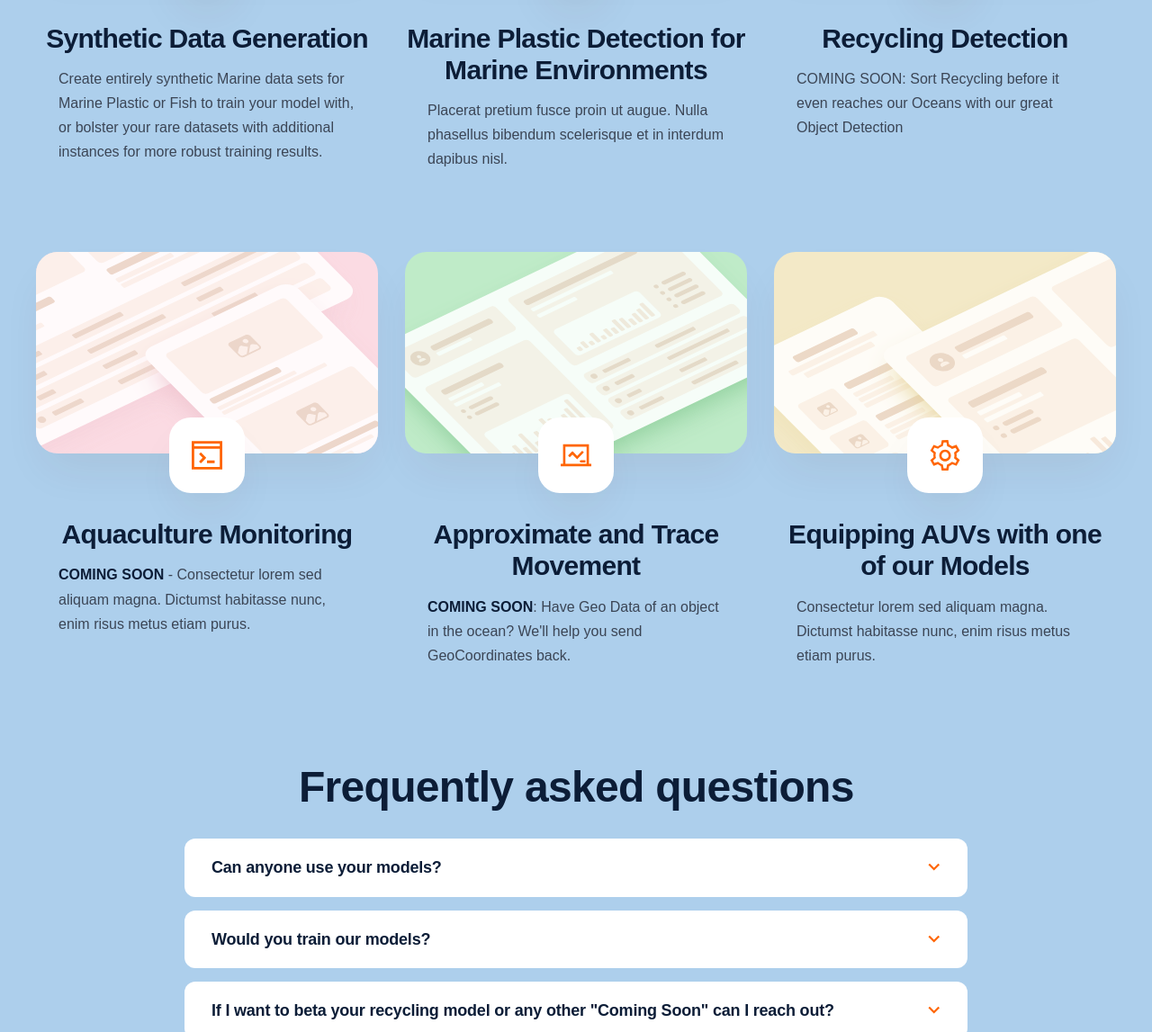
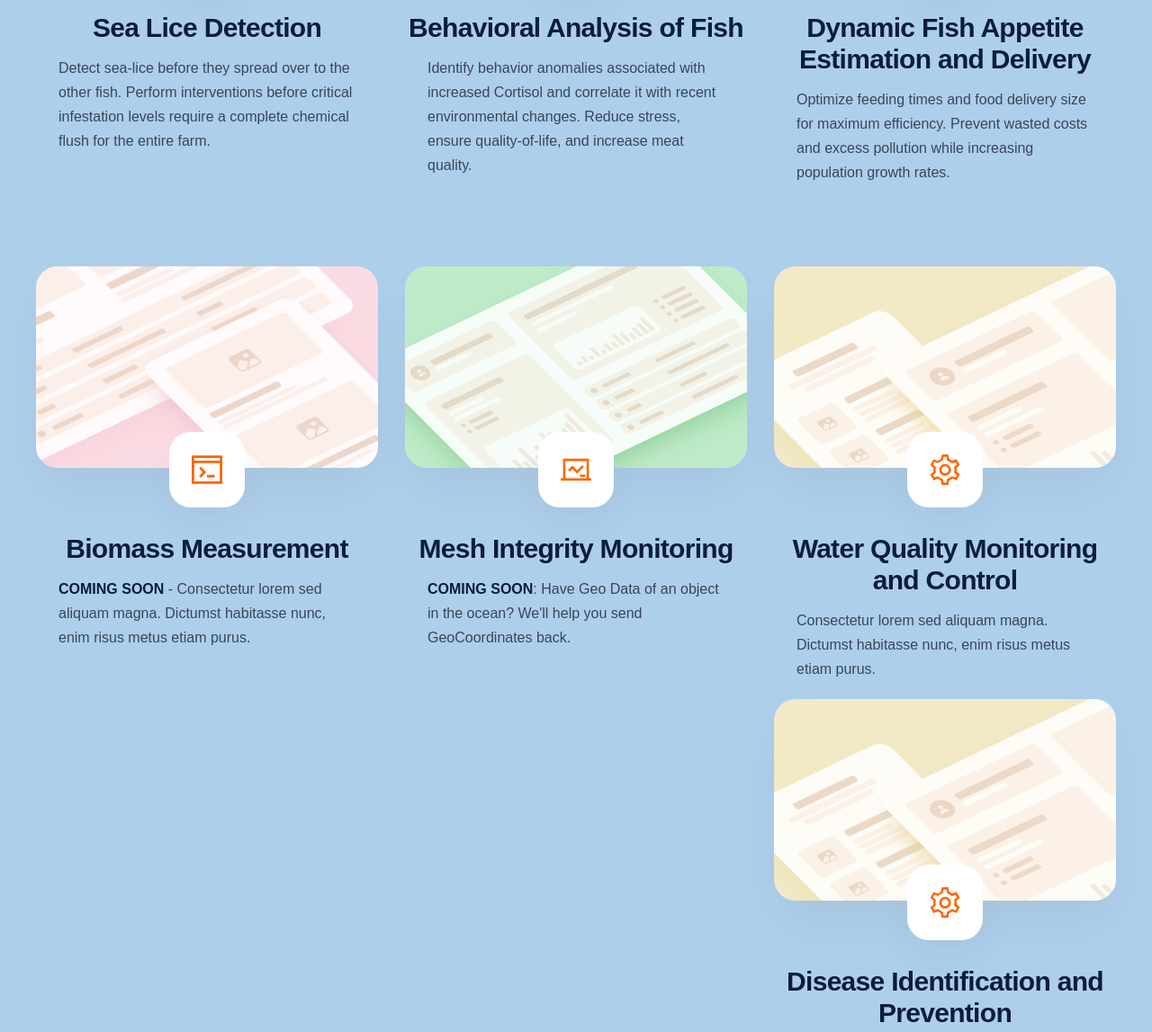
Before and after one commit to gautamtata/Aquanaut.ai, a plain HTML site: page features.html in a window 1280 px wide. Shown: the part 689-1836 px from the top of the page at 90% size. Drawn offline with nearby package versions, Linux system fonts and the light colour scheme; a script that the page names is missing.

Commit message:
initial pivot ideas

```diff
--- a/features.html
+++ b/features.html
@@ -3,7 +3,7 @@
 <html data-wf-page="60d6aaf26a8499ccbf3c88b6" data-wf-site="60d6aaf26a84992b513c88af">
 <head>
   <meta charset="utf-8">
-  <title>Features - Hyperion - Webflow HTML website template</title>
+  <title>aquanaut.ai - Nourishing humanity and the ocean</title>
   <meta content="Hyperion Webflow template highly suitable for creating websites for startups, apps, softwares, SaaS and technology business." name="description">
   <meta content="Features - Hyperion - Webflow HTML website template" property="og:title">
   <meta content="Hyperion Webflow template highly suitable for creating websites for startups, apps, softwares, SaaS and technology business." property="og:description">
@@ -51,8 +51,8 @@
   <div class="section-hero single-page">
     <div class="content">
       <div class="block-hero">
-        <h1 data-w-id="Heading 2" style="opacity:0;-webkit-transform:translate3d(0, 30px, 0) scale3d(1, 1, 1) rotateX(0) rotateY(0) rotateZ(0) skew(0, 0);-moz-transform:translate3d(0, 30px, 0) scale3d(1, 1, 1) rotateX(0) rotateY(0) rotateZ(0) skew(0, 0);-ms-transform:translate3d(0, 30px, 0) scale3d(1, 1, 1) rotateX(0) rotateY(0) rotateZ(0) skew(0, 0);transform:translate3d(0, 30px, 0) scale3d(1, 1, 1) rotateX(0) rotateY(0) rotateZ(0) skew(0, 0)" class="heading-hero">Aquanaut can provide the<span class="text-accent">features</span> you need</h1>
-        <p data-w-id="Paragraph 2" style="opacity:0;-webkit-transform:translate3d(0, 30px, 0) scale3d(1, 1, 1) rotateX(0) rotateY(0) rotateZ(0) skew(0, 0);-moz-transform:translate3d(0, 30px, 0) scale3d(1, 1, 1) rotateX(0) rotateY(0) rotateZ(0) skew(0, 0);-ms-transform:translate3d(0, 30px, 0) scale3d(1, 1, 1) rotateX(0) rotateY(0) rotateZ(0) skew(0, 0);transform:translate3d(0, 30px, 0) scale3d(1, 1, 1) rotateX(0) rotateY(0) rotateZ(0) skew(0, 0)" class="paragraph-hero">No matter the scope or complexity of your marine challenge, Aquanaut can help.</p>
+        <h1 data-w-id="Heading 2" style="opacity:0;-webkit-transform:translate3d(0, 30px, 0) scale3d(1, 1, 1) rotateX(0) rotateY(0) rotateZ(0) skew(0, 0);-moz-transform:translate3d(0, 30px, 0) scale3d(1, 1, 1) rotateX(0) rotateY(0) rotateZ(0) skew(0, 0);-ms-transform:translate3d(0, 30px, 0) scale3d(1, 1, 1) rotateX(0) rotateY(0) rotateZ(0) skew(0, 0);transform:translate3d(0, 30px, 0) scale3d(1, 1, 1) rotateX(0) rotateY(0) rotateZ(0) skew(0, 0)" class="heading-hero">Seven Algorithms--One Product</h1>
+        <p data-w-id="Paragraph 2" style="opacity:0;-webkit-transform:translate3d(0, 30px, 0) scale3d(1, 1, 1) rotateX(0) rotateY(0) rotateZ(0) skew(0, 0);-moz-transform:translate3d(0, 30px, 0) scale3d(1, 1, 1) rotateX(0) rotateY(0) rotateZ(0) skew(0, 0);-ms-transform:translate3d(0, 30px, 0) scale3d(1, 1, 1) rotateX(0) rotateY(0) rotateZ(0) skew(0, 0);transform:translate3d(0, 30px, 0) scale3d(1, 1, 1) rotateX(0) rotateY(0) rotateZ(0) skew(0, 0)" class="paragraph-hero">Aquanaut aggregates data from a single piece of equipment to produce seven unique outputs, which can be combined in one final deep learning application to represent the overall health of a fish farm.</p>
       </div>
     </div>
   </div>
@@ -61,32 +61,37 @@
       <div class="w-layout-grid grid-feature-large">
         <div data-w-id="3083d899-ecd1-8079-129c-a7633e2f336a" style="opacity:0;-webkit-transform:translate3d(0, 30px, 0) scale3d(1, 1, 1) rotateX(0) rotateY(0) rotateZ(0) skew(0, 0);-moz-transform:translate3d(0, 30px, 0) scale3d(1, 1, 1) rotateX(0) rotateY(0) rotateZ(0) skew(0, 0);-ms-transform:translate3d(0, 30px, 0) scale3d(1, 1, 1) rotateX(0) rotateY(0) rotateZ(0) skew(0, 0);transform:translate3d(0, 30px, 0) scale3d(1, 1, 1) rotateX(0) rotateY(0) rotateZ(0) skew(0, 0)" class="feature"><img src="images/feature-1.svg" loading="lazy" alt="" class="image-feature">
           <div class="icon-feature-bg margin"><img src="images/icon-1.svg" loading="lazy" width="35" alt="" class="icon-feature"></div>
-          <h4 class="heading-feature">Synthetic Data Generation</h4>
-          <p class="paragraph-feature">Create entirely synthetic Marine data sets for Marine Plastic or Fish to train your model with, or bolster your rare datasets with additional instances for more robust training results.</p>
+          <h4 class="heading-feature">Sea Lice Detection</h4>
+          <p class="paragraph-feature">
+            Detect sea-lice before they spread over to the other fish. Perform interventions before critical infestation levels require a complete chemical flush for the entire farm.</p>
         </div>
         <div data-w-id="668af17c-8003-5919-5177-978033c8b2e6" style="opacity:0;-webkit-transform:translate3d(0, 30px, 0) scale3d(1, 1, 1) rotateX(0) rotateY(0) rotateZ(0) skew(0, 0);-moz-transform:translate3d(0, 30px, 0) scale3d(1, 1, 1) rotateX(0) rotateY(0) rotateZ(0) skew(0, 0);-ms-transform:translate3d(0, 30px, 0) scale3d(1, 1, 1) rotateX(0) rotateY(0) rotateZ(0) skew(0, 0);transform:translate3d(0, 30px, 0) scale3d(1, 1, 1) rotateX(0) rotateY(0) rotateZ(0) skew(0, 0)" class="feature"><img src="images/feature-2.svg" loading="lazy" alt="" class="image-feature">
           <div class="icon-feature-bg margin"><img src="images/icon-2.svg" loading="lazy" width="35" alt="" class="icon-feature"></div>
-          <h4 class="heading-feature">Marine Plastic Detection for Marine Environments</h4>
-          <p class="paragraph-feature">Placerat pretium fusce proin ut augue. Nulla phasellus bibendum scelerisque et in interdum dapibus nisl.</p>
+          <h4 class="heading-feature">Behavioral Analysis of Fish</h4>
+          <p class="paragraph-feature">Identify behavior anomalies associated with increased Cortisol and correlate it with recent environmental changes. Reduce stress, ensure quality-of-life, and increase meat quality.</p>
         </div>
         <div data-w-id="0a5c480d-47c9-4f99-1c73-da00b39253dc" style="opacity:0;-webkit-transform:translate3d(0, 30px, 0) scale3d(1, 1, 1) rotateX(0) rotateY(0) rotateZ(0) skew(0, 0);-moz-transform:translate3d(0, 30px, 0) scale3d(1, 1, 1) rotateX(0) rotateY(0) rotateZ(0) skew(0, 0);-ms-transform:translate3d(0, 30px, 0) scale3d(1, 1, 1) rotateX(0) rotateY(0) rotateZ(0) skew(0, 0);transform:translate3d(0, 30px, 0) scale3d(1, 1, 1) rotateX(0) rotateY(0) rotateZ(0) skew(0, 0)" class="feature"><img src="images/feature-3.svg" loading="lazy" alt="" class="image-feature">
           <div class="icon-feature-bg margin"><img src="images/icon-3.svg" loading="lazy" width="35" alt="" class="icon-feature"></div>
-          <h4 class="heading-feature">Recycling Detection</h4>
-          <p class="paragraph-feature">COMING SOON: Sort Recycling before it even reaches our Oceans with our great Object Detection</p>
+          <h4 class="heading-feature">Dynamic Fish Appetite Estimation and Delivery</h4>
+          <p class="paragraph-feature">Optimize feeding times and food delivery size for maximum efficiency. Prevent wasted costs and excess pollution while increasing population growth rates.</p>
         </div>
         <div data-w-id="9ed2e105-5efd-3d84-139e-2beff484d8cd" style="opacity:0;-webkit-transform:translate3d(0, 30px, 0) scale3d(1, 1, 1) rotateX(0) rotateY(0) rotateZ(0) skew(0, 0);-moz-transform:translate3d(0, 30px, 0) scale3d(1, 1, 1) rotateX(0) rotateY(0) rotateZ(0) skew(0, 0);-ms-transform:translate3d(0, 30px, 0) scale3d(1, 1, 1) rotateX(0) rotateY(0) rotateZ(0) skew(0, 0);transform:translate3d(0, 30px, 0) scale3d(1, 1, 1) rotateX(0) rotateY(0) rotateZ(0) skew(0, 0)" class="feature"><img src="images/feature-4.svg" loading="lazy" alt="" class="image-feature">
           <div class="icon-feature-bg margin"><img src="images/icon-4.svg" loading="lazy" width="35" alt="" class="icon-feature"></div>
-          <h4 class="heading-feature">Aquaculture Monitoring</h4>
+          <h4 class="heading-feature">Biomass Measurement</h4>
           <p class="paragraph-feature"><strong>COMING SOON</strong> - Consectetur lorem sed aliquam magna. Dictumst habitasse nunc, enim risus metus etiam purus.</p>
         </div>
         <div data-w-id="6f0df8d0-3be7-02a4-f89d-d17fdb5c73ea" style="opacity:0;-webkit-transform:translate3d(0, 30px, 0) scale3d(1, 1, 1) rotateX(0) rotateY(0) rotateZ(0) skew(0, 0);-moz-transform:translate3d(0, 30px, 0) scale3d(1, 1, 1) rotateX(0) rotateY(0) rotateZ(0) skew(0, 0);-ms-transform:translate3d(0, 30px, 0) scale3d(1, 1, 1) rotateX(0) rotateY(0) rotateZ(0) skew(0, 0);transform:translate3d(0, 30px, 0) scale3d(1, 1, 1) rotateX(0) rotateY(0) rotateZ(0) skew(0, 0)" class="feature"><img src="images/feature-5.svg" loading="lazy" alt="" class="image-feature">
           <div class="icon-feature-bg margin"><img src="images/icon-7.svg" loading="lazy" width="35" alt="" class="icon-feature"></div>
-          <h4 class="heading-feature">Approximate and Trace Movement</h4>
+          <h4 class="heading-feature">Mesh Integrity Monitoring</h4>
           <p class="paragraph-feature"><strong>COMING SOON</strong>: Have Geo Data of an object in the ocean? We&#x27;ll help you send GeoCoordinates back.</p>
         </div>
         <div data-w-id="db513153-cb9b-1f84-9863-32e2f84da16a" style="opacity:0;-webkit-transform:translate3d(0, 30px, 0) scale3d(1, 1, 1) rotateX(0) rotateY(0) rotateZ(0) skew(0, 0);-moz-transform:translate3d(0, 30px, 0) scale3d(1, 1, 1) rotateX(0) rotateY(0) rotateZ(0) skew(0, 0);-ms-transform:translate3d(0, 30px, 0) scale3d(1, 1, 1) rotateX(0) rotateY(0) rotateZ(0) skew(0, 0);transform:translate3d(0, 30px, 0) scale3d(1, 1, 1) rotateX(0) rotateY(0) rotateZ(0) skew(0, 0)" class="feature"><img src="images/feature-6.svg" loading="lazy" alt="" class="image-feature">
           <div class="icon-feature-bg margin"><img src="images/icon-8.svg" loading="lazy" width="35" alt="" class="icon-feature"></div>
-          <h4 class="heading-feature">Equipping AUVs with one of our Models</h4>
+          <h4 class="heading-feature">Water Quality Monitoring and Control</h4>
+          <p class="paragraph-feature">Consectetur lorem sed aliquam magna. Dictumst habitasse nunc, enim risus metus etiam purus.</p>
+        <div data-w-id="db513153-cb9b-1f84-9863-32e2f84da16a" style="opacity:0;-webkit-transform:translate3d(0, 30px, 0) scale3d(1, 1, 1) rotateX(0) rotateY(0) rotateZ(0) skew(0, 0);-moz-transform:translate3d(0, 30px, 0) scale3d(1, 1, 1) rotateX(0) rotateY(0) rotateZ(0) skew(0, 0);-ms-transform:translate3d(0, 30px, 0) scale3d(1, 1, 1) rotateX(0) rotateY(0) rotateZ(0) skew(0, 0);transform:translate3d(0, 30px, 0) scale3d(1, 1, 1) rotateX(0) rotateY(0) rotateZ(0) skew(0, 0)" class="feature"><img src="images/feature-6.svg" loading="lazy" alt="" class="image-feature">
+          <div class="icon-feature-bg margin"><img src="images/icon-8.svg" loading="lazy" width="35" alt="" class="icon-feature"></div>
+          <h4 class="heading-feature">Disease Identification and Prevention</h4>
           <p class="paragraph-feature">Consectetur lorem sed aliquam magna. Dictumst habitasse nunc, enim risus metus etiam purus.</p>
         </div>
       </div>
```
Also changed, not shown: index.html (+2 -2 lines), 1 other file.
